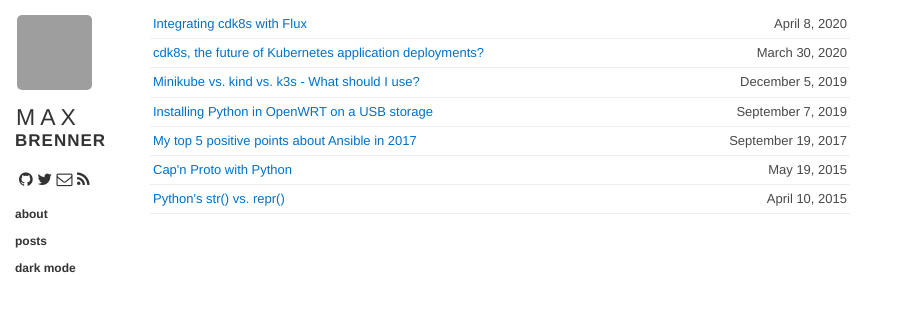
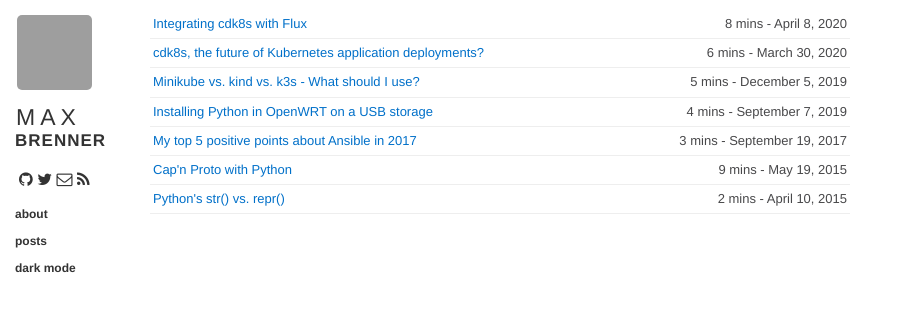
Before and after one commit to brennerm/brennerm.github.io, a Jekyll site: the page built from index.html, in a window 1280 px wide, cut to the strip 0-312 px from the top of the page. Shown: the whole strip, without its empty margins (0-898 px from the left). Built offline with Jekyll 4.4.1, drawn with Linux system fonts in a browser that asks for light colours; nearby versions of some CDN libraries; comment, search, counter and statistics services are not loaded; grey boxes are pictures that could not be loaded.

Commit message:
add read time calculation

```diff
--- /dev/null
+++ b/_includes/readtime.html
@@ -0,0 +1,6 @@
+{% assign words = include.content | number_of_words %}
+{% if words < 360 %}
+  1 min
+{% else %}
+  {{ words | divided_by:180 }} mins
+{% endif %}
--- a/_layouts/post.html
+++ b/_layouts/post.html
@@ -8,6 +8,8 @@
     </h1>
 
     <section class="byline">
+        {% include readtime.html content=content %}
+        -
         {{ page.date | date: "%B %e, %Y" }}
     </section>
 
--- a/index.html
+++ b/index.html
@@ -7,7 +7,12 @@
     {% for post in site.posts %}
       {% unless post.draft %}
       <li>
-        <span>{{ post.date | date: "%B %e, %Y" }}</span> <a href="{{ post.url }}">{{ post.title }}</a>
+        <a href="{{ post.url }}">{{ post.title }}</a>
+        <span>
+          {% include readtime.html content=post.content %}
+          -
+          {{ post.date | date: "%B %e, %Y" }}
+        </span>
       </li>
       {% endunless %}
     {% endfor %}
```
